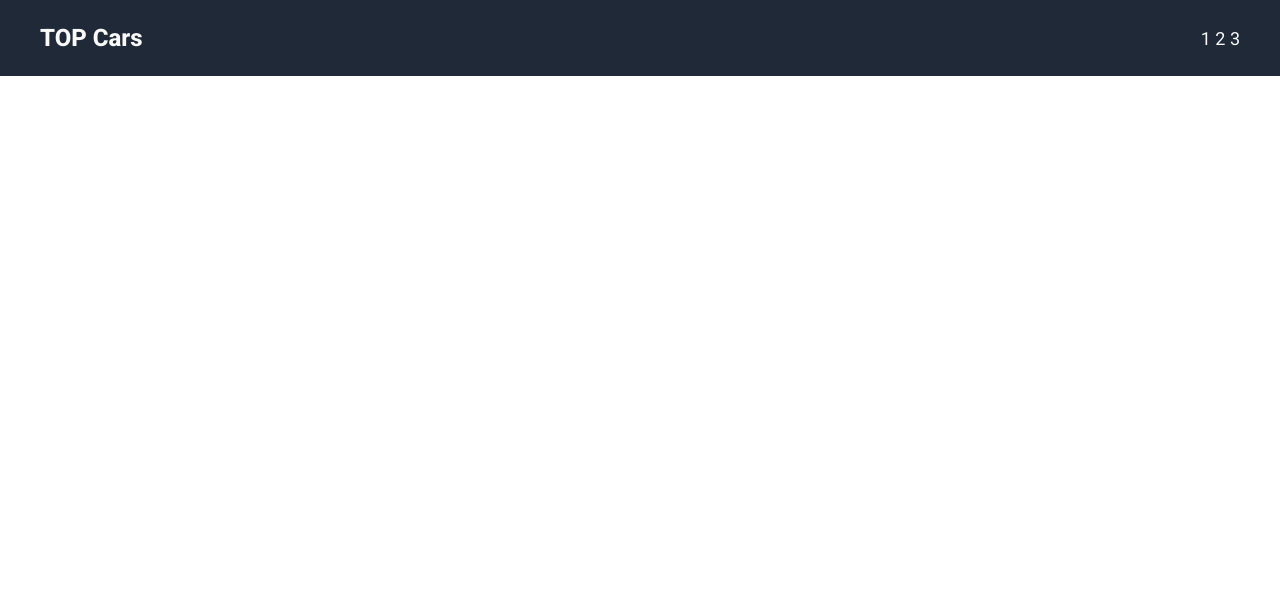
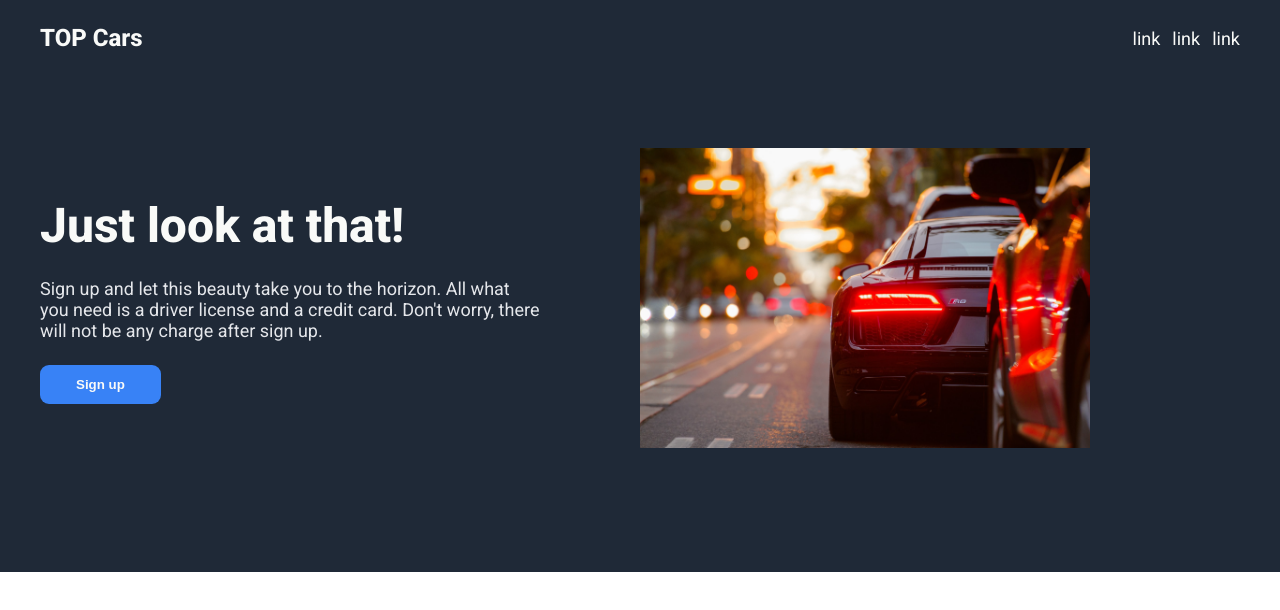
Before and after one commit to MrDBStig/TOP_Landing, a plain HTML site: page index.html in a window 1280 px wide. Drawn offline with Linux system fonts and the light colour scheme.

Commit message:
Create hero section, added final header styles

```diff
--- a/index.html
+++ b/index.html
@@ -13,10 +13,27 @@
         <div class="menu">
           <span class="logo">TOP Cars</span>
           <nav class="navigation">
-            <a href="#" class="nav-link">1</a>
-            <a href="#" class="nav-link">2</a>
-            <a href="#" class="nav-link">3</a>
+            <a href="#" class="nav-link">link</a>
+            <a href="#" class="nav-link">link</a>
+            <a href="#" class="nav-link">link</a>
           </nav>
+        </div>
+        <div class="hero">
+          <div class="left">
+            <h1 class="hero-title">Just look at that!</h1>
+            <p class="hero-description">
+              Sign up and let this beauty take you to the horizon. All what you
+              need is a driver license and a credit card. Don't worry, there
+              will not be any charge after sign up.
+            </p>
+            <button class="btn-sign-up">Sign up</button>
+          </div>
+          <div class="right">
+            <img
+              src="./img/evgeny-tchebotarev-aiwuLjLPFnU-unsplash.jpg"
+              alt="A beautiful car"
+            />
+          </div>
         </div>
       </div>
     </heaader>
--- a/style.css
+++ b/style.css
@@ -35,13 +35,13 @@ a:visited {
   padding: 2.4rem 0;
   background-color: #1f2937;
   display: block;
+  color: #f9faf8;
 }
 
 .menu {
   display: flex;
   align-items: center;
   justify-content: space-between;
-  color: #f9faf8;
 }
 
 .logo {
@@ -49,6 +49,53 @@ a:visited {
   font-size: 2.4rem;
 }
 
+.navigation {
+  display: flex;
+  align-items: center;
+  justify-content: space-between;
+  gap: 1.2rem;
+}
+
 .nav-link {
   color: inherit;
 }
+
+.hero {
+  padding: 9.6rem 0;
+  display: flex;
+  align-items: center;
+  flex: 1 0 50%;
+  gap: 10rem;
+}
+
+.left {
+  display: flex;
+  flex-direction: column;
+  align-items: flex-start;
+}
+
+.hero-title {
+  font-weight: 800;
+  font-size: 4.8rem;
+  color: inherit;
+}
+
+.hero-description {
+  max-width: 50rem;
+  margin: 2.4rem 0;
+  color: #e5e7eb;
+}
+
+.btn-sign-up {
+  padding: 1.2rem 3.6rem;
+  border-radius: 9px;
+  border: none;
+  color: inherit;
+  background-color: #3882f6;
+  font-weight: 800;
+}
+
+.right img {
+  width: 100%;
+  height: 30rem;
+}
```
Also changed, not shown: img/evgeny-tchebotarev-aiwuLjLPFnU-unsplash.jpg (added).
